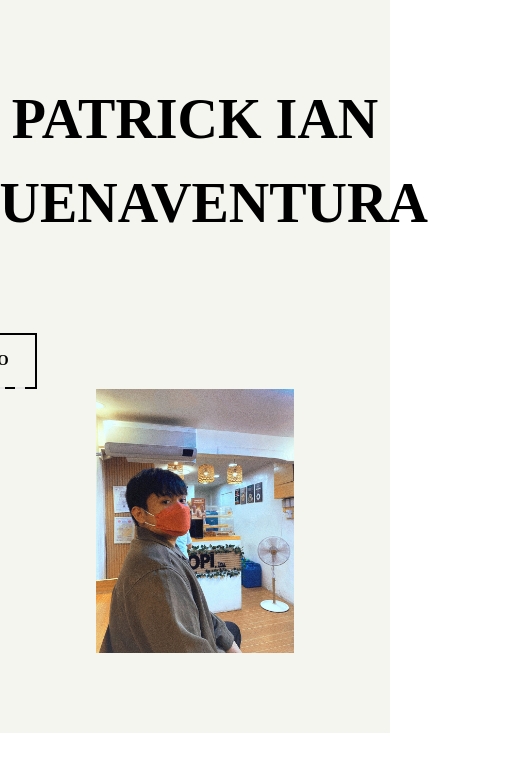
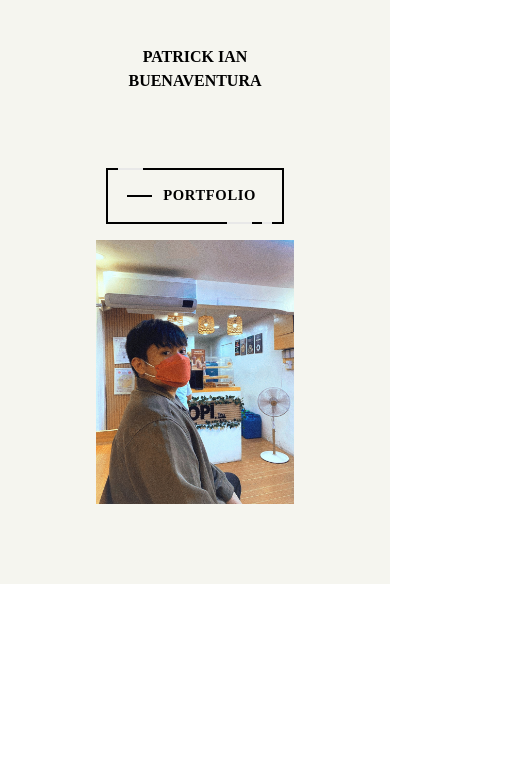
Before and after one commit to patrickgithub13/Quiz_Buenaventura01, a website: page index.html in a window 390 px wide. Shown: the whole page, 531 px wide, since content can reach past the window. Drawn offline with nearby package versions, Linux system fonts and the light colour scheme; a web font is replaced by a local one.

Commit message:
Update style.css

```diff
--- a/styles/style.css
+++ b/styles/style.css
@@ -13,6 +13,9 @@ body {
     scroll-behavior: smooth;
 }
 
+.index-body {
+    background: var(--gray);
+}
 
 .container {
     background:var(--gray);
@@ -52,6 +55,9 @@ body {
     font-weight: 600;
     background: transparent;
     cursor: pointer;
+}
+.content-left {
+    max-width: 100%;
 }
 
 .main {
@@ -675,9 +681,20 @@ body {
         justify-content: center;
     }
     .content-left {
+        display: flex;
+        flex-direction: column;
         justify-content: center;
         align-items: center;
         text-align: center;
+    }
+    .content-left h1 {
+        font-size: 1rem;
+    }
+    .fancy {
+        margin-top: -5em;
+    }
+    .content-right img {
+        margin-top: 1em;
     }
 
     /* About */
```
